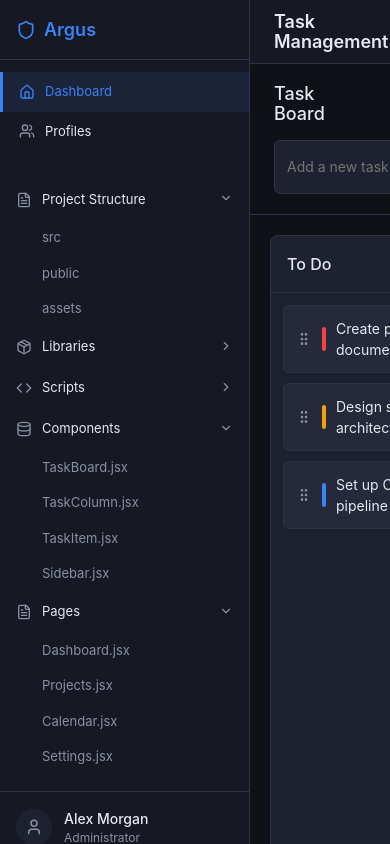
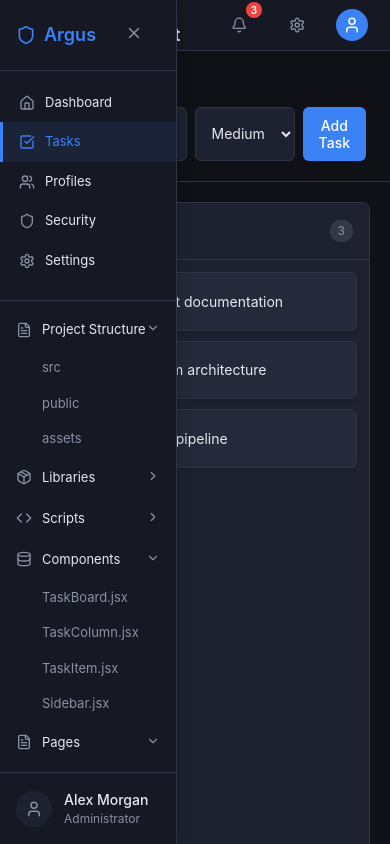
Before and after one commit to Huzaifa-io/Drag-and-Drop, a React (Vite) app: page / in a window 390 px wide. Built offline with nearby package versions, Linux system fonts and the light colour scheme.

Commit message:
feat: implement responsive sidebar with toggle functionality and enhance header for mobile view

```diff
--- a/src/App.jsx
+++ b/src/App.jsx
@@ -25,6 +25,9 @@ function App() {
       { id: "task-7", content: "Requirements gathering", priority: "high" },
     ],
   })
+
+  // Add a state for controlling sidebar visibility on mobile
+  const [sidebarOpen, setSidebarOpen] = useState(true)
 
   // Handle drag end event with improved positioning
   const handleDragEnd = (result) => {
@@ -84,11 +87,18 @@ function App() {
     })
   }
 
+  // Update the return statement to include the sidebarOpen state
   return (
     <div className="app-container">
-      <Sidebar currentPage={currentPage} setCurrentPage={setCurrentPage} />
+      <Sidebar
+        currentPage={currentPage}
+        setCurrentPage={setCurrentPage}
+        isOpen={sidebarOpen}
+        setIsOpen={setSidebarOpen}
+      />
       <div className="main-content">
-        <Header currentPage={currentPage} setCurrentPage={setCurrentPage} />
+        <Header setCurrentPage={setCurrentPage}
+          currentPage={currentPage} toggleSidebar={() => setSidebarOpen(!sidebarOpen)} />
 
         {currentPage === "tasks" ? (
           <DragDropContext onDragEnd={handleDragEnd}>
--- a/src/components/Header.jsx
+++ b/src/components/Header.jsx
@@ -1,7 +1,7 @@
-import { Search, Bell, Settings, User } from 'lucide-react'
+import { Search, Bell, Settings, User, Menu } from 'lucide-react'
 import "../styles/Header.css"
 
-const Header = ({ currentPage, setCurrentPage }) => {
+const Header = ({ currentPage, setCurrentPage, toggleSidebar }) => {
     const getPageTitle = () => {
         switch (currentPage) {
             case "tasks":
@@ -15,6 +15,9 @@ const Header = ({ currentPage, setCurrentPage }) => {
 
     return (
         <header className="app-header">
+            <button className="sidebar-toggle" onClick={toggleSidebar}>
+                <Menu size={20} />
+            </button>
             <div className="header-title">
                 <h1>{getPageTitle()}</h1>
             </div>
--- a/src/components/Sidebar.jsx
+++ b/src/components/Sidebar.jsx
@@ -14,10 +14,11 @@ import {
   Database,
   Shield,
   User,
+  X,
 } from "lucide-react"
 import "../styles/Sidebar.css"
 
-const Sidebar = ({ currentPage, setCurrentPage }) => {
+const Sidebar = ({ currentPage, setCurrentPage, isOpen, setIsOpen }) => {
   const [expandedItems, setExpandedItems] = useState({
     "Project Structure": true,
     Components: true,
@@ -60,17 +61,23 @@ const Sidebar = ({ currentPage, setCurrentPage }) => {
   ]
 
   const quickLinks = [
-    { title: "Dashboard", icon: <Home size={16} />, id: "tasks" },
+    { title: "Dashboard", icon: <Home size={16} />, id: "dashboard" },
+    { title: "Tasks", icon: <CheckSquare size={16} />, id: "tasks" },
     { title: "Profiles", icon: <Users size={16} />, id: "profiles" },
+    { title: "Security", icon: <Shield size={16} />, id: "security" },
+    { title: "Settings", icon: <Settings size={16} />, id: "settings" },
   ]
 
   return (
-    <div className="sidebar">
+    <div className={`sidebar ${isOpen ? "open" : "closed"}`}>
       <div className="sidebar-header">
         <div className="app-logo">
           <Shield size={20} />
           <span>Argus</span>
         </div>
+        <button className="close-sidebar" onClick={() => setIsOpen(false)}>
+          <X size={18} />
+        </button>
       </div>
 
       <div className="quick-links">
@@ -78,7 +85,12 @@ const Sidebar = ({ currentPage, setCurrentPage }) => {
           <div
             key={item.id}
             className={`quick-link-item ${currentPage === item.id ? "active" : ""}`}
-            onClick={() => setCurrentPage(item.id)}
+            onClick={() => {
+              setCurrentPage(item.id)
+              if (window.innerWidth < 768) {
+                setIsOpen(false)
+              }
+            }}
           >
             <span className="menu-icon">{item.icon}</span>
             <span className="menu-title">{item.title}</span>
--- a/src/styles/Header.css
+++ b/src/styles/Header.css
@@ -1,11 +1,32 @@
 .app-header {
-    height: 64px;
+    height: var(--header-height);
     display: flex;
     align-items: center;
     padding: 0 24px;
     background-color: var(--sidebar-bg);
     border-bottom: 1px solid var(--border-color);
     justify-content: space-between;
+  }
+
+  .header-left {
+    display: flex;
+    align-items: center;
+    gap: 16px;
+  }
+
+  .sidebar-toggle {
+    display: none;
+    color: var(--text-muted);
+    width:50px;
+    height: 50px;
+    border-radius: 6px;
+    align-items: center;
+    justify-content: center;
+  }
+
+  .sidebar-toggle:hover {
+    background-color: var(--panel-bg);
+    color: var(--text-color);
   }
 
   .header-title h1 {
@@ -58,12 +79,10 @@
   .header-action-btn {
     position: relative;
     display: flex;
-    /* background: #000;
-    color: white; */
     align-items: center;
     justify-content: center;
     width: 50px;
-    height: 40px;
+    height: 50px;
     border-radius: 6px;
     color: var(--text-muted);
     transition: all 0.2s;
@@ -122,3 +141,43 @@
     font-size: 14px;
     font-weight: 500;
   }
+
+  /* Responsive styles */
+  @media (max-width: 1024px) {
+    .header-search {
+      max-width: 300px;
+    }
+  }
+
+  @media (max-width: 768px) {
+    .sidebar-toggle {
+      display: flex;
+    }
+
+    .header-search {
+      max-width: 200px;
+      margin: 0 12px;
+    }
+
+    .profile-name {
+      display: none;
+    }
+
+    .profile-btn {
+      padding: 6px;
+    }
+  }
+
+  @media (max-width: 576px) {
+    .app-header {
+      padding: 0 16px;
+    }
+
+    .header-search {
+      display: none;
+    }
+
+    .header-actions {
+      gap: 8px;
+    }
+  }
--- a/src/styles/Sidebar.css
+++ b/src/styles/Sidebar.css
@@ -1,16 +1,30 @@
 .sidebar {
-    width: 250px;
+    width: var(--sidebar-width);
     background-color: var(--sidebar-bg);
     border-right: 1px solid var(--border-color);
     display: flex;
     flex-direction: column;
     overflow-y: auto;
     height: 100%;
+    transition: transform 0.3s ease;
+    z-index: 100;
   }
 
   .sidebar-header {
     padding: 16px;
     border-bottom: 1px solid var(--border-color);
+    display: flex;
+    align-items: center;
+    justify-content: space-between;
+  }
+
+  .close-sidebar {
+    display: none;
+    color: var(--text-muted);
+  }
+
+  .close-sidebar:hover {
+    color: var(--text-color);
   }
 
   .app-logo {
@@ -58,6 +72,7 @@
   .sidebar-content {
     flex: 1;
     padding-bottom: 16px;
+    overflow-y: auto;
   }
 
   .menu-item {
@@ -147,3 +162,23 @@
     font-size: 12px;
     color: var(--text-muted);
   }
+
+  /* Responsive styles */
+  @media (max-width: 768px) {
+    .sidebar {
+      position: fixed;
+      top: 0;
+      left: 0;
+      bottom: 0;
+      transform: translateX(-100%);
+      box-shadow: 0 0 15px rgba(0, 0, 0, 0.2);
+    }
+
+    .sidebar.open {
+      transform: translateX(0);
+    }
+
+    .close-sidebar {
+      display: block;
+    }
+  }
--- a/src/styles/TaskBoard.css
+++ b/src/styles/TaskBoard.css
@@ -19,16 +19,16 @@
 
   .add-task-form {
     display: flex;
-    gap: 10px;
+    gap: 8px;
   }
 
   .task-input {
-    flex: 1;
     padding: 10px 12px;
     background-color: var(--panel-bg);
     border: 1px solid var(--border-color);
     border-radius: 6px;
     color: var(--text-color);
+    width: 100%;
     font-size: 14px;
     transition: border-color 0.2s;
   }
@@ -61,11 +61,16 @@
   .add-button:hover {
     background-color: #2563eb;
   }
-
   .board-columns {
     display: flex;
-    flex: 1;
+    flex-wrap: wrap; /* Allow columns to wrap to new line */
+    gap: 20px;
     padding: 20px;
-    gap: 20px;
-    overflow-x: auto;
+    overflow-x: auto; /* Horizontal scroll if needed */
   }
+
+  @media (min-width: 768px) {
+    .board-columns {
+      flex-wrap: nowrap; /* Force horizontal layout on larger screens */
+    }
+  }
```
